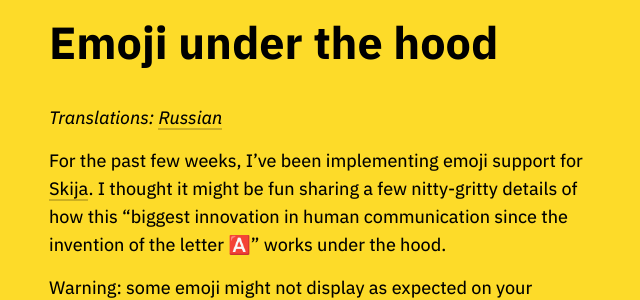
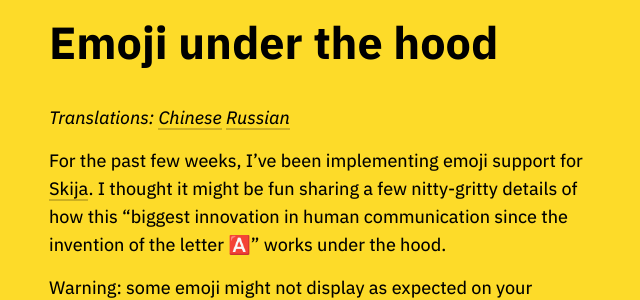
Before and after one commit to tonsky/tonsky.github.io, a Jekyll site: the page built from _posts/2021-03-24-emoji.md, in a window 1280 px wide and 900 px high. Shown: the part 176-476 px from the top of the window, without its empty margins (320-960 px from the left). Built offline with Jekyll 4.4.1, drawn with Linux system fonts in a browser that asks for light colours.

Commit message:
Emoji Chinese translation

```diff
--- a/_posts/2021-03-24-emoji.md
+++ b/_posts/2021-03-24-emoji.md
@@ -11,7 +11,7 @@ starred: true
   pre.large { font-size: 36px; line-height: 1.5em; background: transparent; margin: 0 -30px; }
 </style>
 
-_Translations: [Russian](https://habr.com/ru/company/itelma/blog/549366/)_
+_Translations: [Chinese](https://zhuanlan.zhihu.com/p/363950681) [Russian](https://habr.com/ru/company/itelma/blog/549366/)_
 
 For the past few weeks, I’ve been implementing emoji support for [Skija](https://github.com/jetbrains/skija). I thought it might be fun sharing a few nitty-gritty details of how this “biggest innovation in human communication since the invention of the letter 🅰️” works under the hood.
 
```
